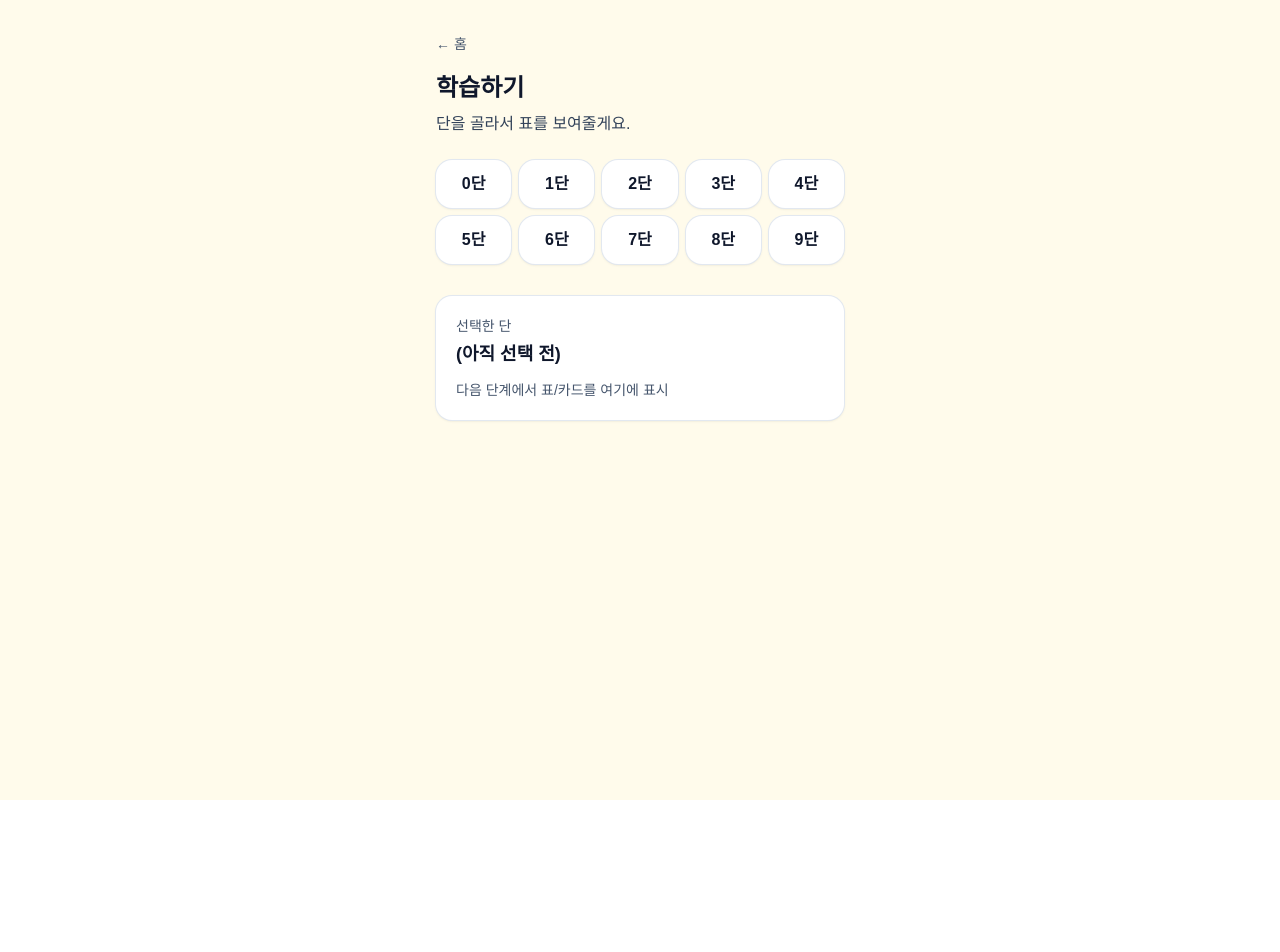
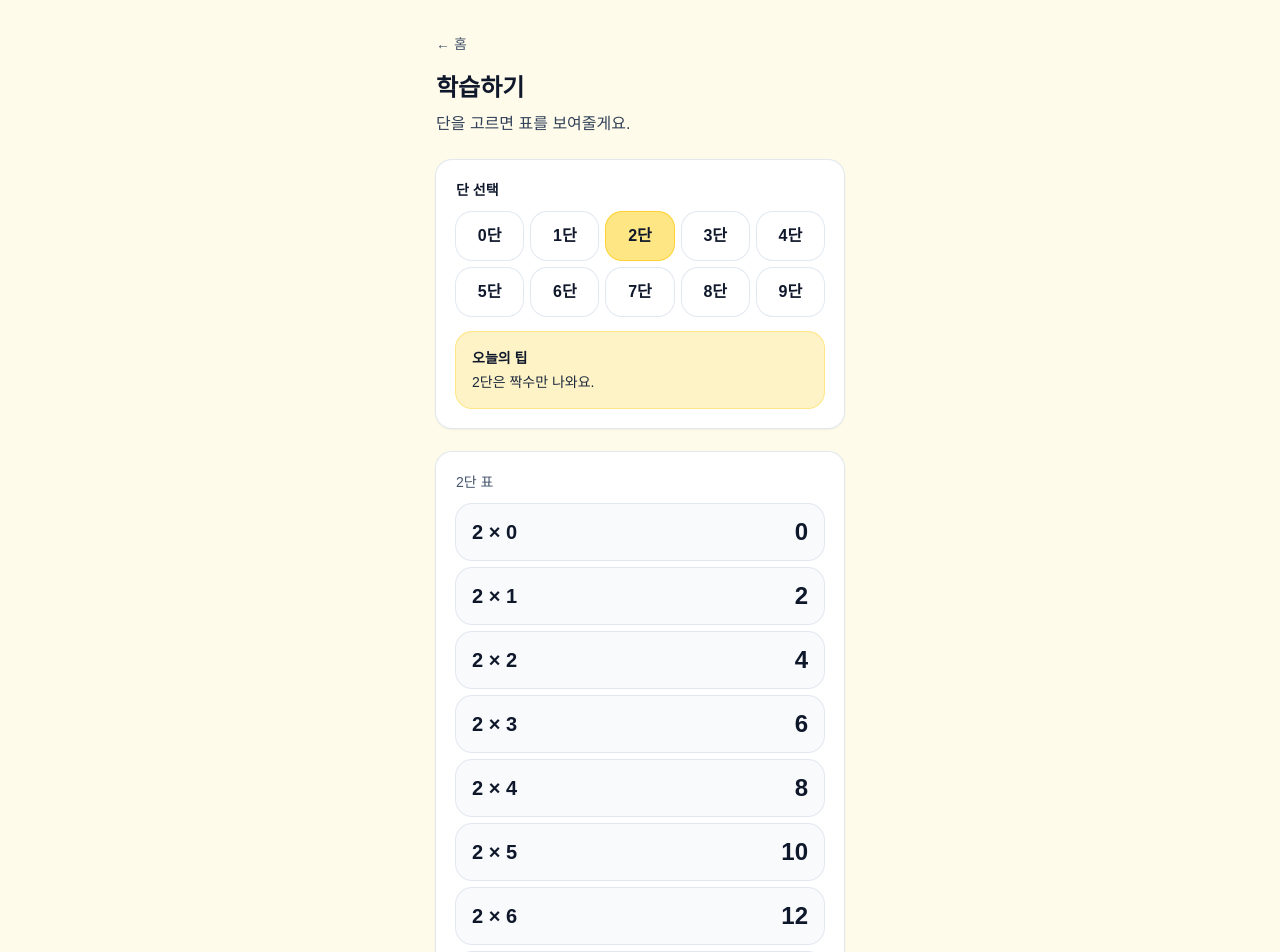
Before and after one commit to woairi/gugudan-kids, a Next.js app: page /learn in a window 1280 px wide. Shown: the top 952 px of the page. Before the commit the page ends 800 px from the top, so only its background shows below. Built offline with nearby package versions, Linux system fonts and the light colour scheme.

Commit message:
feat(learn): dan table (0~9) with simple tips

```diff
--- a/src/app/learn/page.tsx
+++ b/src/app/learn/page.tsx
@@ -1,30 +1,88 @@
+"use client";
+
 import Link from "next/link";
+import { useMemo, useState } from "react";
+
+type Row = { right: number; answer: number };
+
+function makeTable(dan: number): Row[] {
+  return Array.from({ length: 10 }, (_, right) => ({ right, answer: dan * right }));
+}
 
 export default function LearnPage() {
+  const [dan, setDan] = useState<number>(2);
+
+  const rows = useMemo(() => makeTable(dan), [dan]);
+
+  const tip = useMemo(() => {
+    if (dan === 0) return "0단은 언제나 0이에요!";
+    if (dan === 1) return "1단은 그대로예요!";
+    if (dan === 2) return "2단은 짝수만 나와요.";
+    if (dan === 5) return "5단은 0이나 5로 끝나요.";
+    if (dan === 9) return "9단은 앞자리는 커지고, 뒷자리는 작아져요.";
+    return "천천히 읽어보고 따라 말해봐요.";
+  }, [dan]);
+
   return (
     <main className="min-h-dvh bg-amber-50 text-slate-900">
       <div className="mx-auto max-w-md px-5 py-8">
-        <Link href="/" className="text-sm text-slate-600">← 홈</Link>
+        <Link href="/" className="text-sm text-slate-600">
+          ← 홈
+        </Link>
         <h1 className="mt-4 text-2xl font-extrabold">학습하기</h1>
-        <p className="mt-2 text-slate-700">단을 골라서 표를 보여줄게요.</p>
+        <p className="mt-2 text-slate-700">단을 고르면 표를 보여줄게요.</p>
 
-        <div className="mt-6 grid grid-cols-5 gap-2">
-          {Array.from({ length: 10 }, (_, i) => i).map((dan) => (
-            <button
-              key={dan}
-              className="h-12 rounded-2xl bg-white font-bold shadow-sm ring-1 ring-slate-200"
-              aria-label={`${dan}단`}
-            >
-              {dan}단
-            </button>
-          ))}
-        </div>
+        <section className="mt-6 rounded-2xl bg-white p-5 shadow-sm ring-1 ring-slate-200">
+          <div className="text-sm font-bold">단 선택</div>
+          <div className="mt-3 grid grid-cols-5 gap-2">
+            {Array.from({ length: 10 }, (_, i) => i).map((d) => {
+              const active = d === dan;
+              return (
+                <button
+                  key={d}
+                  onClick={() => setDan(d)}
+                  className={
+                    "h-12 rounded-2xl font-extrabold ring-1 active:scale-[0.99] " +
+                    (active
+                      ? "bg-amber-200 ring-amber-300"
+                      : "bg-white ring-slate-200")
+                  }
+                >
+                  {d}단
+                </button>
+              );
+            })}
+          </div>
 
-        <div className="mt-8 rounded-2xl bg-white p-5 shadow-sm ring-1 ring-slate-200">
-          <div className="text-sm text-slate-600">선택한 단</div>
-          <div className="mt-1 text-lg font-bold">(아직 선택 전)</div>
-          <div className="mt-3 text-sm text-slate-600">다음 단계에서 표/카드를 여기에 표시</div>
-        </div>
+          <div className="mt-4 rounded-2xl bg-amber-100 p-4 ring-1 ring-amber-200">
+            <div className="text-sm font-extrabold">오늘의 팁</div>
+            <div className="mt-1 text-sm text-slate-800">{tip}</div>
+          </div>
+        </section>
+
+        <section className="mt-6 rounded-2xl bg-white p-5 shadow-sm ring-1 ring-slate-200">
+          <div className="text-sm text-slate-600">{dan}단 표</div>
+          <div className="mt-3 grid gap-2">
+            {rows.map((r) => (
+              <div
+                key={r.right}
+                className="flex items-center justify-between rounded-2xl bg-slate-50 px-4 py-3 ring-1 ring-slate-200"
+              >
+                <div className="text-xl font-extrabold">
+                  {dan} × {r.right}
+                </div>
+                <div className="text-2xl font-extrabold">{r.answer}</div>
+              </div>
+            ))}
+          </div>
+
+          <Link
+            href="/quiz"
+            className="mt-5 block h-14 rounded-2xl bg-emerald-500 text-center text-lg font-extrabold leading-[3.5rem] text-white shadow-sm active:scale-[0.99]"
+          >
+            이 단으로 퀴즈풀기
+          </Link>
+        </section>
       </div>
     </main>
   );
```
Also changed, not shown: 1 other file (tests, documents, lock files or other folders).
